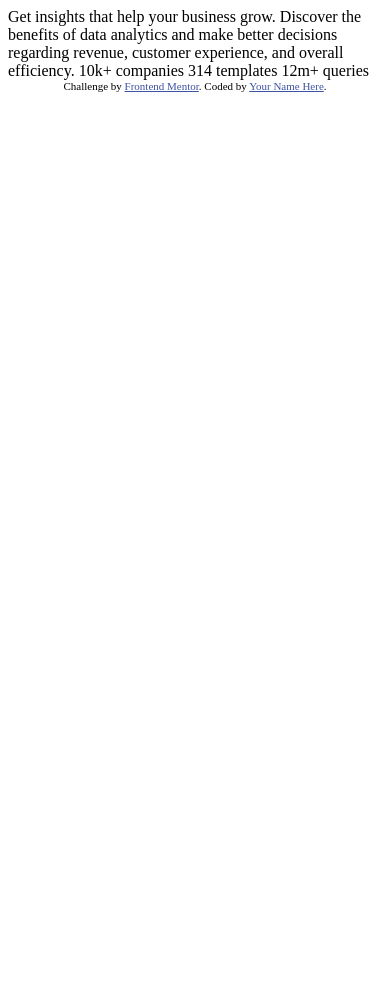
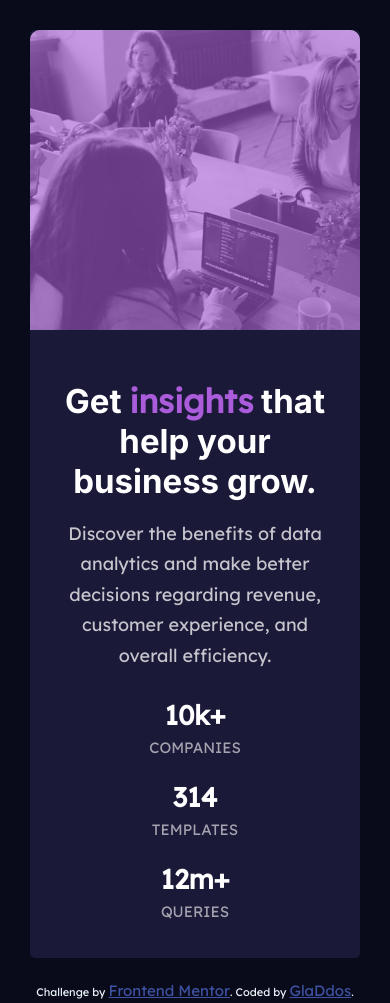
Before and after one commit to GlaDdos/card-component, a plain HTML site: page index.html in a window 390 px wide. Before the commit the page ends 844 px from the top, so only its background shows below. Drawn offline with Linux system fonts and the light colour scheme.

Commit message:
added some html and css

```diff
--- /dev/null
+++ b/css/main.css
@@ -0,0 +1,151 @@
+* {
+    font-size: 15px;
+    font-family: 'Lexend Deca', sans-serif;
+    color: aliceblue;
+}
+
+    body {
+        height: 100vh;
+        background-color: hsl(233, 47%, 7%);
+        display: flex;
+        flex-direction: column;
+        margin: auto;
+        justify-content: center;
+        align-items: center;
+    }
+
+    picture {
+        flex: 1;
+        background-image: url('../images/image-header-desktop.jpg');
+        background-size: cover;
+        border-radius: 0px 10px 10px 0;
+        flex: 0 0 50%;
+        display: flex;
+        position: relative;
+    }
+
+    picture::before {
+        content: '';
+        position: absolute;
+        background-color: white;
+        width: 100%;
+        height: 100%;
+        background-color: hsl(277, 64%, 61%);
+        border-radius: 0px 10px 10px 0;
+        opacity: 0.6;
+
+    }
+
+    .card {
+        display: flex;
+        background-color: hsl(244, 38%, 16%);
+        max-width: 1440px;
+        border-radius: 5px;
+        margin: 0 1em 1.5em 1em;
+    }
+
+    .card-left {
+        flex: 0 1 50%;
+        padding: 1.5em 5.5em 3.5em 4.5em;
+    }
+
+    .description {
+        font-size: 0.92em;
+        line-height: 1.7em;
+        color: hsla(0, 0%, 100%, 0.75);
+    }
+
+    .stat-row {
+        display: flex;
+        flex-direction: row;
+        margin-top: 2.5em;
+    }
+    .stat {
+       flex: 1 0 auto;
+       justify-content: space-between;
+    }
+
+    .stat-value {
+        color: hsl(0, 0%, 100%);
+        font-size: 1.5em;
+        font-weight: bolder;
+        margin-bottom: 0.2em;
+    }
+    .stat-name {
+        color: hsla(0, 0%, 100%, 0.6);
+        font-size: 0.8em;
+        text-transform: uppercase;
+        margin-top: 0.4em;
+    }
+
+    .purple-text {
+        font-size: inherit;
+        color: hsl(277, 64%, 61%);
+    }
+
+    .header {
+        font-family: 'Inter', sans-serif;
+        font-size: 2.3em;
+        color: hsl(0, 0%, 100%);
+        font-weight: 700;
+
+    }
+
+    @media (max-width: 768px) {
+        body {
+            height: 100%;
+            margin: 2em 1em;
+        }
+
+        .card {
+            flex-direction: column-reverse;
+            max-width: 375px;
+        }
+
+        .card-left {
+            padding: 0 2em;
+        }
+
+        .description {
+            text-align: center;
+            font-size: 1.2em;
+        }
+
+        .stat-row {
+            flex-direction: column;
+            align-items: center;
+            margin: 1em 0 1.5em;
+        }
+
+        .stat {
+            text-align: center;
+        }
+
+        .stat-value {
+            font-size: 1.8em;
+            margin-top: 0.3em;
+        }
+
+        .stat-name {
+            font-size: 1em;
+        }
+
+        picture {
+            height: 300px;
+            background-image: url('../images/image-header-mobile.jpg');
+            border-radius: 10px 10px 0 0;
+
+            flex: 0 0 auto;
+        }
+
+        picture::before {
+            border-radius: 10px 10px 0 0;
+
+        }
+
+        .header {
+            margin: 1.5em 0 0.5em 0;
+            font-size: 2.2em;
+            text-align: center;
+        }
+    }
--- a/index.html
+++ b/index.html
@@ -3,8 +3,11 @@
 <head>
   <meta charset="UTF-8">
   <meta name="viewport" content="width=device-width, initial-scale=1.0"> <!-- displays site properly based on user's device -->
-
+  <link rel="preconnect" href="https://fonts.googleapis.com">
+  <link rel="preconnect" href="https://fonts.gstatic.com" crossorigin>
+  <link href="https://fonts.googleapis.com/css2?family=Inter:wght@400;700&family=Lexend+Deca&display=swap" rel="stylesheet">
   <link rel="icon" type="image/png" sizes="32x32" href="./images/favicon-32x32.png">
+  <link rel="stylesheet" href="./css/main.css">
 
   <title>Frontend Mentor | Stats preview card component</title>
 
@@ -15,19 +18,40 @@
   </style>
 </head>
 <body>
+  <div class="card">
+    <div class="card-left">
 
-  Get insights that help your business grow.
+      <p class="header">Get <span class="purple-text">insights</span> that help your business grow.</p>
+      <p class="description">
+        Discover the benefits of data analytics and make better decisions regarding revenue, customer
+        experience, and overall efficiency.</p>
 
-  Discover the benefits of data analytics and make better decisions regarding revenue, customer
-  experience, and overall efficiency.
+        <div class="stat-row">
+          <div class="stat">
+            <p class="stat-value">10k+</p>
+            <p class="stat-name">companies</p>
+          </div>
 
-  10k+ companies
-  314 templates
-  12m+ queries
+          <div class="stat">
+            <p class="stat-value">314</p>
+            <p class="stat-name">templates</p>
+          </div>
+
+          <div class="stat">
+            <p class="stat-value">12m+</p>
+            <p class="stat-name">queries</p>
+          </div>
+        </div>
+      </div>
+
+      <picture></picture>
+    </div>
+
+  </div>
 
   <div class="attribution">
     Challenge by <a href="https://www.frontendmentor.io?ref=challenge" target="_blank">Frontend Mentor</a>.
-    Coded by <a href="#">Your Name Here</a>.
+    Coded by <a href="#">GlaDdos</a>.
   </div>
 </body>
 </html>
```
Also changed, not shown: screenshot/scr1.png (added), screenshot/scr2.png (added), 2 other files.
